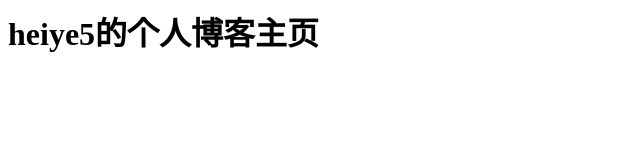
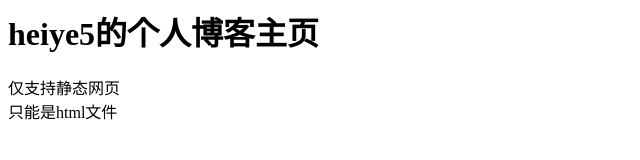
Before and after one commit to heiye5/heiye5.github.io, a plain HTML site: page index.html in a window 1280 px wide. Shown: the whole page, without its empty margins (0-640 px from the left). Drawn offline with Linux system fonts and the light colour scheme.

Commit message:
注意...
增加描述2

```diff
--- a/index.html
+++ b/index.html
@@ -1 +1,5 @@
 <h1>heiye5的个人博客主页</h1>
+<p>
+  仅支持静态网页<br/>
+  只能是html文件</br>
+</p>
```
